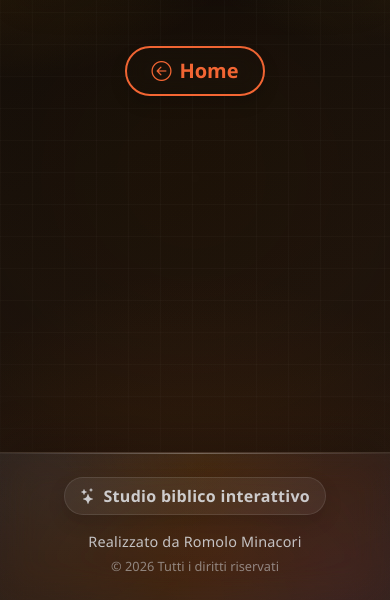
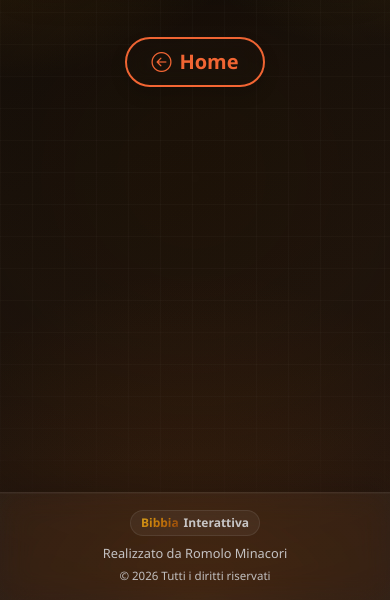
Before and after one commit to RomoloEdmondo/Bible-Hero, a plain HTML site: page lezioni.html in a window 390 px wide. Shown: the part 244-844 px from the top of the page. Drawn offline with nearby package versions, Linux system fonts and the light colour scheme.

Commit message:
New Footer

```diff
--- a/footer.html
+++ b/footer.html
@@ -1,11 +1,9 @@
 <footer class="mt-auto text-center footer-hero">
-  <div class="container py-4 position-relative" style="z-index: 1;">
-    <div class="footer-badge mb-3">
-      <i class="bi bi-stars"></i>
-      Studio biblico interattivo
+  <div class="container py-3 position-relative" style="z-index: 1;">
+
+    <div class="footer-badge mb-1">
+      <span class="accent">Bibbia</span> Interattiva
     </div>
-
-
 
     <div class="footer-author">
       Realizzato da Romolo Minacori
@@ -14,5 +12,6 @@
     <div class="footer-meta mt-1">
       &copy; <span id="annoCorrente"></span> Tutti i diritti riservati
     </div>
+
   </div>
 </footer>
--- a/style/footer.css
+++ b/style/footer.css
@@ -1,112 +1,75 @@
-footer {
-    flex-shrink: 0;
-}
-
 .footer-hero {
     position: relative;
-    margin-top: 2rem;
+    margin-top: 1.2rem; /* meno spazio sopra */
     background: rgba(255, 255, 255, 0.05);
-    backdrop-filter: blur(18px) saturate(140%);
-    -webkit-backdrop-filter: blur(18px) saturate(140%);
-    border-top: 1px solid rgba(255, 255, 255, 0.1);
+    backdrop-filter: blur(14px) saturate(130%);
+    -webkit-backdrop-filter: blur(14px) saturate(130%);
+    border-top: 1px solid rgba(255, 255, 255, 0.08);
     box-shadow:
-        0 -12px 40px rgba(0, 0, 0, 0.18),
-        inset 0 1px 0 rgba(255, 255, 255, 0.05);
+        0 -8px 25px rgba(0, 0, 0, 0.15),
+        inset 0 1px 0 rgba(255, 255, 255, 0.04);
     overflow: hidden;
     color: rgba(255, 255, 255, 0.9);
 }
 
+/* ridotto effetto background */
 .footer-hero::before {
-    content: "";
-    position: absolute;
-    inset: 0;
     background:
-        radial-gradient(circle at 12% 20%, rgba(96, 165, 250, 0.08), transparent 45%),
-        radial-gradient(circle at 88% 80%, rgba(168, 85, 247, 0.07), transparent 50%),
-        radial-gradient(circle at 50% 0%, rgba(245, 158, 11, 0.05), transparent 55%);
-    pointer-events: none;
-}
-
-.footer-hero::after {
-    content: "";
-    position: absolute;
-    left: 0;
-    right: 0;
-    top: 0;
-    height: 1px;
-    background: linear-gradient(
-        90deg,
-        rgba(255, 255, 255, 0),
-        rgba(255, 255, 255, 0.35),
-        rgba(255, 255, 255, 0)
-    );
-    opacity: 0.9;
+        radial-gradient(circle at 12% 20%, rgba(96, 165, 250, 0.05), transparent 45%),
+        radial-gradient(circle at 88% 80%, rgba(168, 85, 247, 0.04), transparent 50%);
 }
 
 .footer-badge {
     display: inline-flex;
     align-items: center;
-    gap: 0.45rem;
-    padding: 0.38rem 0.95rem;
+    gap: 0.3rem;
+    padding: 0.25rem 0.7rem; /* più piccolo */
     border-radius: 999px;
-    background: rgba(255, 255, 255, 0.07);
-    border: 1px solid rgba(255, 255, 255, 0.12);
-    font-weight: 700;
-    letter-spacing: 0.3px;
-    color: rgba(255, 255, 255, 0.92);
-    box-shadow: 0 8px 18px rgba(0, 0, 0, 0.14);
+    font-size: 0.8rem; /* più compatto */
+    font-weight: 600;
+    background: rgba(255, 255, 255, 0.06);
+    border: 1px solid rgba(255, 255, 255, 0.1);
 }
 
 .footer-author {
-    font-size: 0.95rem;
-    color: rgba(255, 255, 255, 0.9);
-    letter-spacing: 0.2px;
+    font-size: 0.85rem;
+    margin-top: 0.2rem;
 }
 
-.footer-author strong {
-    color: #ffffff;
-    font-weight: 700;
-}
-
-.footer-tagline {
-    color: rgba(255, 255, 255, 0.72);
-    font-weight: 500;
-    font-size: 0.95rem;
-    margin-bottom: 0.55rem;
-    line-height: 1.6;
+.accent {
+      background: linear-gradient(
+        135deg,
+        #fbbf24,   /* oro chiaro */
+        #f59e0b,   /* oro principale */
+        #d97706,   /* oro profondo */
+        #92400e    /* marrone caldo */
+    );
+    -webkit-background-clip: text;
+    background-clip: text;
+    -webkit-text-fill-color: transparent;
 }
 
 .footer-meta {
-    font-size: 0.84rem;
-    color: rgba(255, 255, 255, 0.56);
+    font-size: 0.75rem;
+    margin-top: 0.2rem;
 }
 
-.footer-divider {
-    width: 72px;
-    height: 1px;
-    margin: 0.9rem auto 1rem;
-    background: linear-gradient(
-        90deg,
-        rgba(255,255,255,0),
-        rgba(255,255,255,0.35),
-        rgba(255,255,255,0)
-    );
-}
-
+/* MOBILE ancora più compatto */
 @media (max-width: 768px) {
     .footer-hero {
-        margin-top: 1.5rem;
+        margin-top: 1rem;
     }
 
-    .footer-tagline {
-        font-size: 0.9rem;
+    .footer-badge {
+        font-size: 0.75rem;
+        padding: 0.2rem 0.6rem;
     }
 
     .footer-author {
-        font-size: 0.9rem;
+        font-size: 0.8rem;
     }
 
     .footer-meta {
-        font-size: 0.8rem;
+        font-size: 0.72rem;
     }
 }
--- a/style/home.css
+++ b/style/home.css
@@ -23,8 +23,8 @@
     backdrop-filter: blur(12px);
     color: rgba(255,255,255,0.9);
     font-size: 0.92rem;
+    margin-bottom: 1rem;
     font-weight: 600;
-    margin-bottom: 1rem;
     box-shadow: 0 8px 24px rgba(0,0,0,0.18);
 }
 
--- a/style/style.css
+++ b/style/style.css
@@ -55,160 +55,6 @@
         }
 
 
-/* START quiz.html */
-
-      .game-title-quiz {
-        background: linear-gradient(45deg, #FF6B35, #F7931E, #FFB347);
-        -webkit-background-clip: text;
-        background-clip: text;
-        -webkit-text-fill-color: transparent;
-        font-weight: 700;
-        font-size: 2.2rem;
-        text-shadow: 0 2px 15px rgba(255, 107, 53, 0.3);
-        }
-
-        .main-title-quiz {
-            color: rgba(255, 255, 255, 0.95);
-            text-shadow: 0 2px 10px rgba(0, 0, 0, 0.3);
-            margin-bottom: 2rem;
-        }
-      .question-box {
-            background: rgba(255, 255, 255, 0.98);
-            backdrop-filter: blur(20px);
-            padding: 1rem;
-            border-radius: 20px;
-            box-shadow: 0 15px 40px rgba(0, 0, 0, 0.15);
-            border: 1px solid rgba(255, 255, 255, 0.3);
-            transition: all 0.3s ease;
-        }
-
-        .question-box:hover {
-            transform: translateY(-2px);
-            box-shadow: 0 20px 50px rgba(0, 0, 0, 0.2);
-        }
-
-        .option {
-            margin: 0.75rem 0;
-            cursor: pointer;
-            padding: 1rem 1.5rem;
-            border-radius: 15px;
-            background: rgba(255, 255, 255, 0.7);
-            border: 2px solid transparent;
-            transition: all 0.3s cubic-bezier(0.175, 0.885, 0.32, 1.275);
-            backdrop-filter: blur(10px);
-            font-weight: 500;
-            color: #2c3e50;
-        }
-
-        .option:hover {
-            background: linear-gradient(45deg, #FF6B35, #F7931E);
-            color: white;
-            font-weight: 600;
-            transform: translateY(-3px) scale(1.02);
-            box-shadow: 0 10px 25px rgba(255, 107, 53, 0.3);
-            border-color: rgba(255, 255, 255, 0.5);
-        }
-
-        .option.selected {
-            background: linear-gradient(45deg, #4A90E2, #357ABD);
-            color: white;
-            font-weight: 600;
-            border-color: rgba(255, 255, 255, 0.8);
-        }
-
-        .option.correct {
-            background: linear-gradient(45deg, #28a745, #20c997) !important;
-            color: white !important;
-            font-weight: 600 !important;
-        }
-
-        .option.incorrect {
-            background: linear-gradient(45deg, #dc3545, #fd7e14) !important;
-            color: white !important;
-            font-weight: 600 !important;
-        }
-
-        #feedback {
-            margin-top: 1.5rem;
-            font-size: 1.1rem;
-            font-weight: 600;
-            color: #2c3e50;
-        }
-
-        #quizBox button,
-        #quizBox input {
-            max-width: 450px;
-            min-width: 320px;
-            margin: 0 auto;
-            display: block;
-        }
-
-    .custom-modal-bg {
-            background: linear-gradient(135deg, rgba(255, 255, 255, 0.95), rgba(234, 244, 255, 0.95));
-            backdrop-filter: blur(20px);
-            border: 1px solid rgba(255, 107, 53, 0.2);
-            border-radius: 20px;
-            margin: 1rem;
-        }
-
-         .btn-next {
-            background: linear-gradient(45deg, #FF6B35, #F7931E);
-            border: none;
-            color: white;
-            font-weight: 600;
-            transition: all 0.3s ease;
-            box-shadow: 0 5px 15px rgba(255, 107, 53, 0.3);
-        }
-
-        .btn-next:hover:not(:disabled) {
-            background: linear-gradient(45deg, #F7931E, #FF6B35);
-            transform: translateY(-2px);
-            box-shadow: 0 8px 25px rgba(255, 107, 53, 0.4);
-            color: white;
-        }
-
-        .btn-next:disabled {
-            background: #6c757d;
-            color: rgba(255, 255, 255, 0.6);
-            box-shadow: none;
-        }
-
-        .btn-next-outline {
-          background: transparent;
-          color: #FF6B35;
-          font-weight: 600;
-          border: 2px solid #FF6B35;
-          /* border-radius: 999px; */
-          /* padding: 0.5rem 1.5rem; */
-          transition: all 0.3s ease;
-          box-shadow: 0 3px 10px rgba(255, 107, 53, 0.15);
-          backdrop-filter: blur(4px);
-}
-
-.btn-next-outline:hover:not(:disabled) {
-    background: linear-gradient(45deg, #FF6B35, #F7931E);
-    color: white;
-    transform: translateY(-2px);
-    box-shadow: 0 8px 25px rgba(255, 107, 53, 0.3);
-    border-color: transparent;
-}
-           #result {
-            background: rgba(255, 255, 255, 0.9);
-            backdrop-filter: blur(15px);
-            border-radius: 15px;
-            padding: 1.5rem;
-            box-shadow: 0 10px 30px rgba(0, 0, 0, 0.1);
-        }
-
-
-
-/* END quiz.html */
-
-
-
-
-
-
  .timeline-list { list-style: none; padding: 0; }
     .timeline-item {
       padding: 0.75rem 1rem;
@@ -225,12 +71,6 @@
     .timeline-item.incorrect {
       background-color: #f8d7da;
     }
-
-
-
-
-
-
 
 
 /* Riduce l’altezza delle voci se la lista è lunga */
```
Also changed, not shown: quiz.html (+1 -0 lines), style/quiz.css (added, +142 -0 lines).
